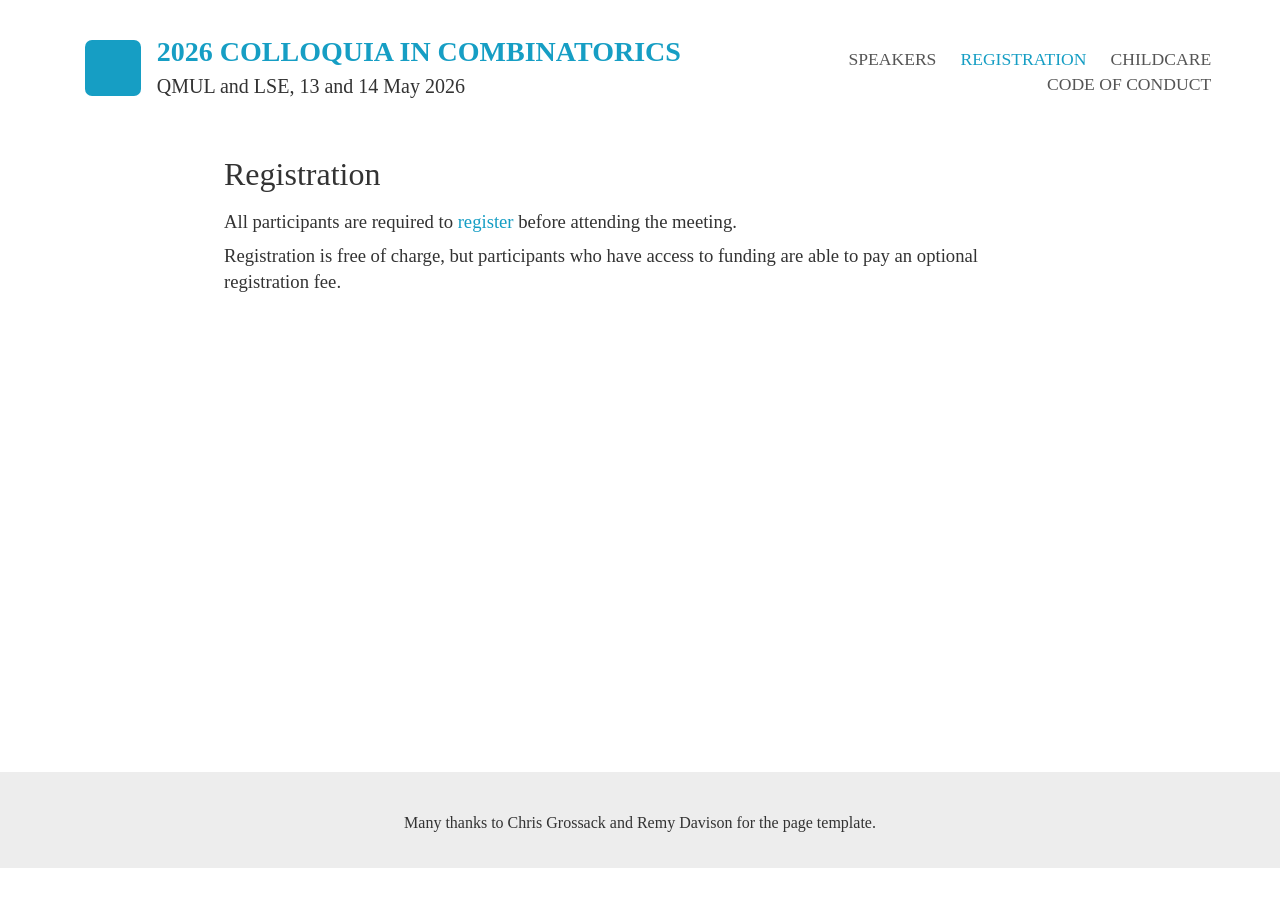
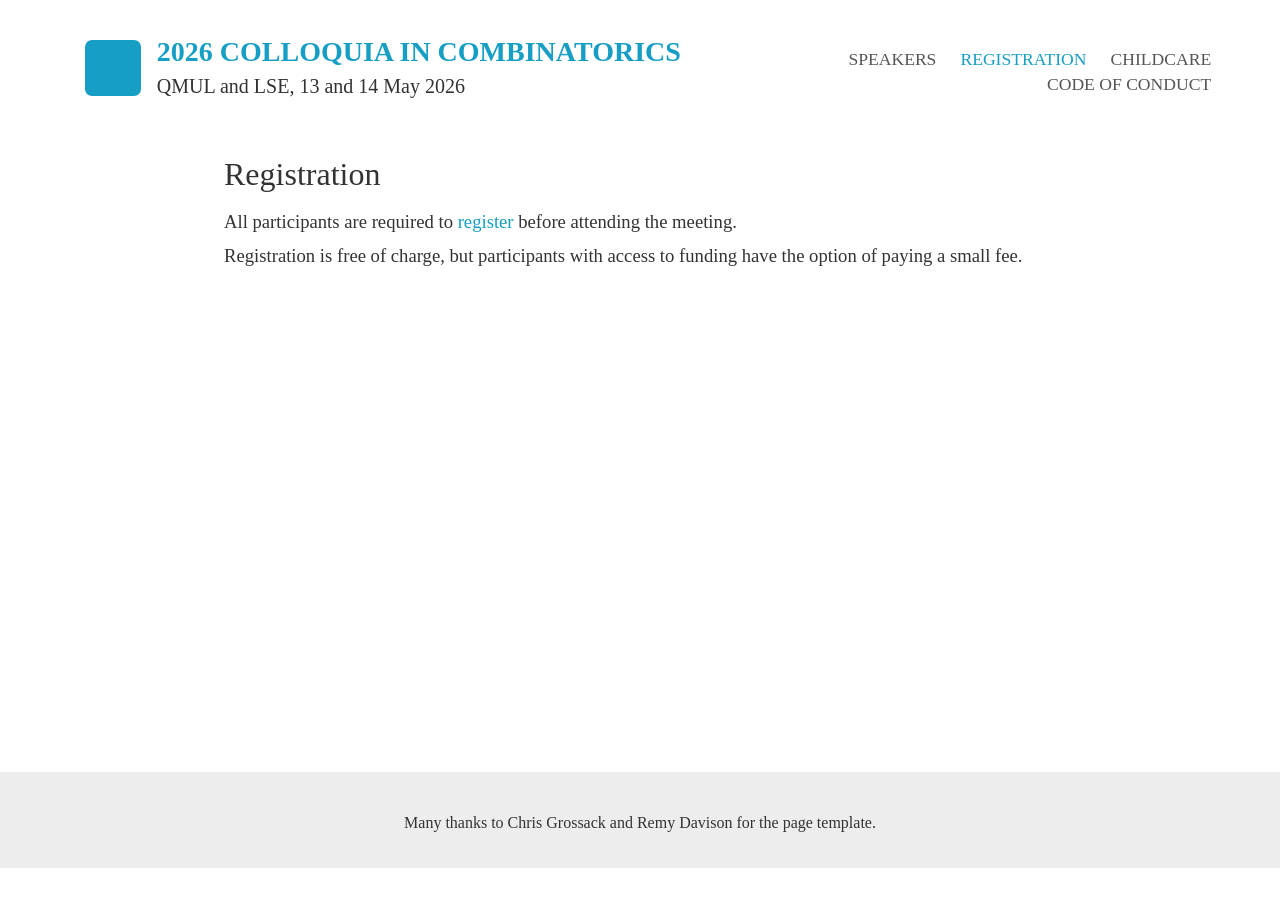
Before and after one commit to 2dcic/2dcic.github.io, a Jekyll site: the page built from registration.md, in a window 1280 px wide. Built offline with Jekyll 4.4.1, drawn with Linux system fonts in a browser that asks for light colours; nearby versions of some CDN libraries; some web fonts are replaced.

Commit message:
registration

```diff
--- a/registration.md
+++ b/registration.md
@@ -7,4 +7,4 @@ title: Registration
 
 All participants are required to [register](https://reglink) before attending the meeting.
 
-Registration is free of charge, but participants who have access to funding are able to pay an optional registration fee.
+Registration is free of charge, but participants with access to funding have the option of paying a small fee.
```
